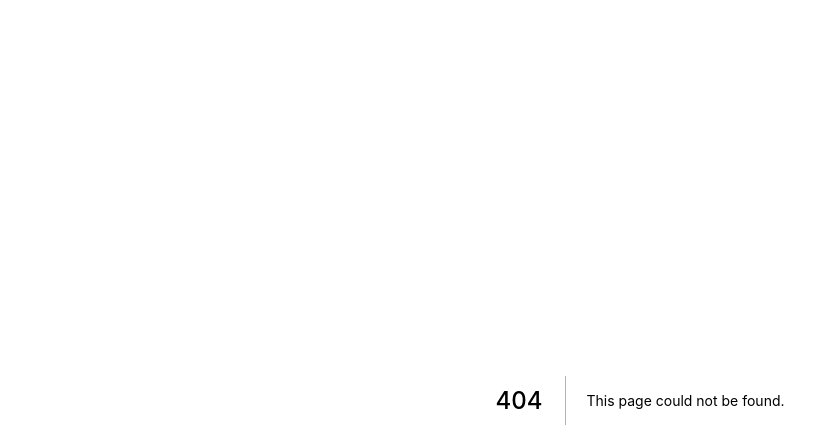
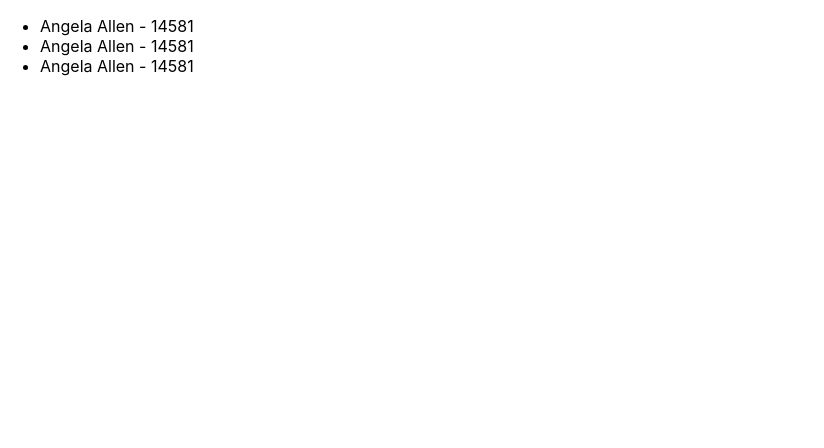
Before and after one commit to nguyenHuyen3520/nextjs-demo, a Next.js app: page /product in a window 1280 px wide. Before the commit this address had no page. Shown: the top 448 px of the page, without its empty margins (0-824 px from the left). Built offline with nearby package versions, Linux system fonts and the light colour scheme.

Commit message:
fake api and fetching data

```diff
--- a/package.json
+++ b/package.json
@@ -8,6 +8,7 @@
     "lint": "next lint"
   },
   "dependencies": {
+    "mockjs": "^1.1.0",
     "next": "12.0.4",
     "react": "17.0.2",
     "react-dom": "17.0.2"
--- /dev/null
+++ b/pages/api/product.ts
@@ -0,0 +1,16 @@
+var Mock = require('mockjs')
+var Random = Mock.Random
+export default function handler(req: any, res: any) {
+  var data = Mock.mock({
+    'list|1-10': [{
+      'id|+1': 1,
+      'name': Random.name(),
+      'price': Random.integer(10000,100000)
+    }]
+})
+  if (req.method === 'GET') {
+    res.status(200).json(data.list)
+  } else {
+    // Handle any other HTTP method
+  }
+}
--- /dev/null
+++ b/pages/product/index.tsx
@@ -0,0 +1,36 @@
+import { InferGetStaticPropsType } from 'next'
+
+type Product = {
+  id: number,
+  name: string
+  price: number
+}
+
+export const getStaticProps = async () => {
+  const res = await fetch('http://localhost:3000/api/product')
+  const products: Product[] = await res.json()
+
+  return {
+    props: {
+      products,
+    },
+  }
+}
+
+function Product({ products }: InferGetStaticPropsType<typeof getStaticProps>) {
+  const data: Product[] = products
+
+  return (
+    <div>
+      <ul>
+        {
+          products.map((item, index) => (
+            <li key={index}> {item.name} - { item.price} </li>
+          ))
+        }
+      </ul>
+    </div>
+  )
+}
+
+export default Product
```
Also changed, not shown: pages/index.tsx (+5 -2 lines), 1 other file (tests, documents, lock files or other folders).
